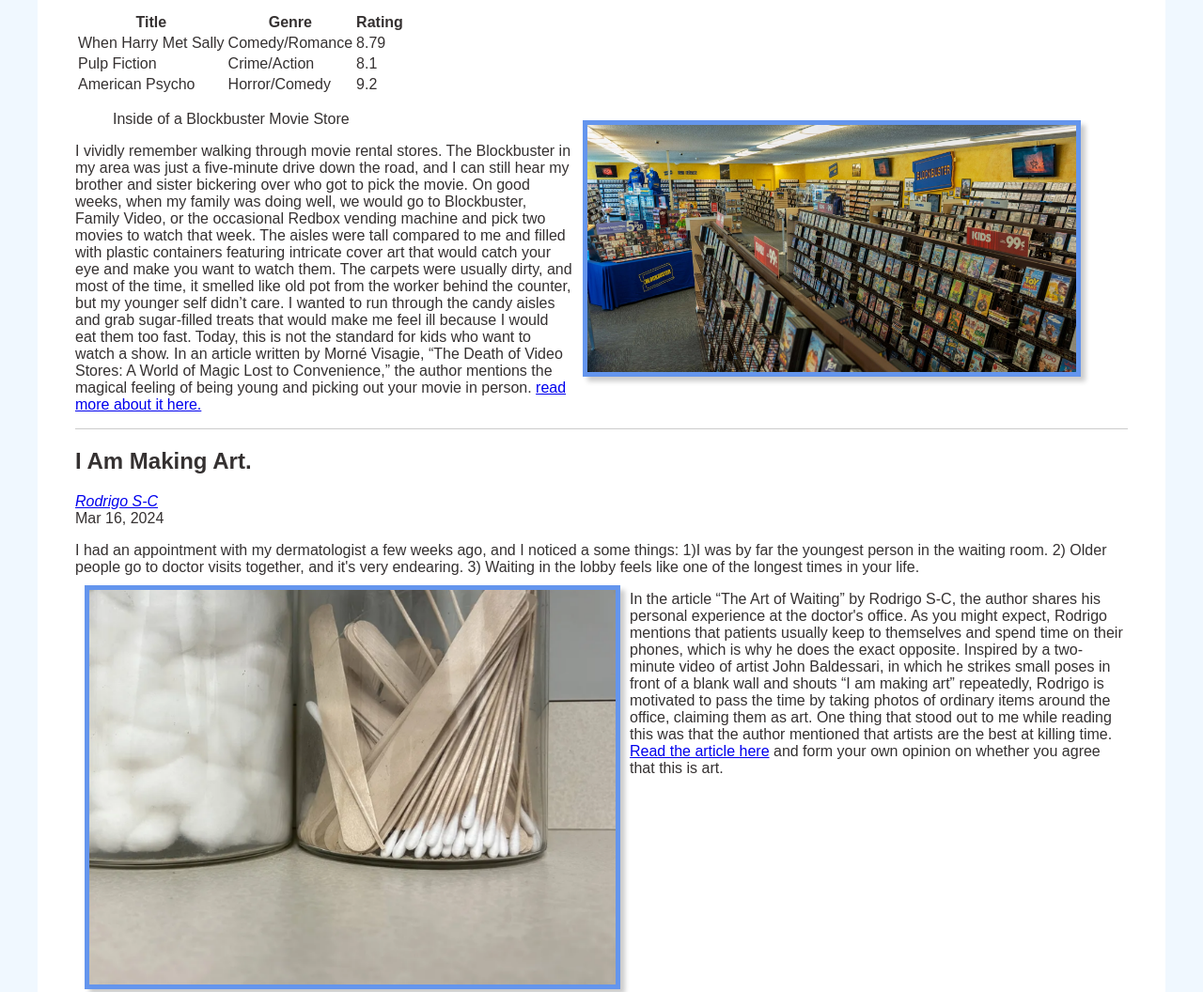
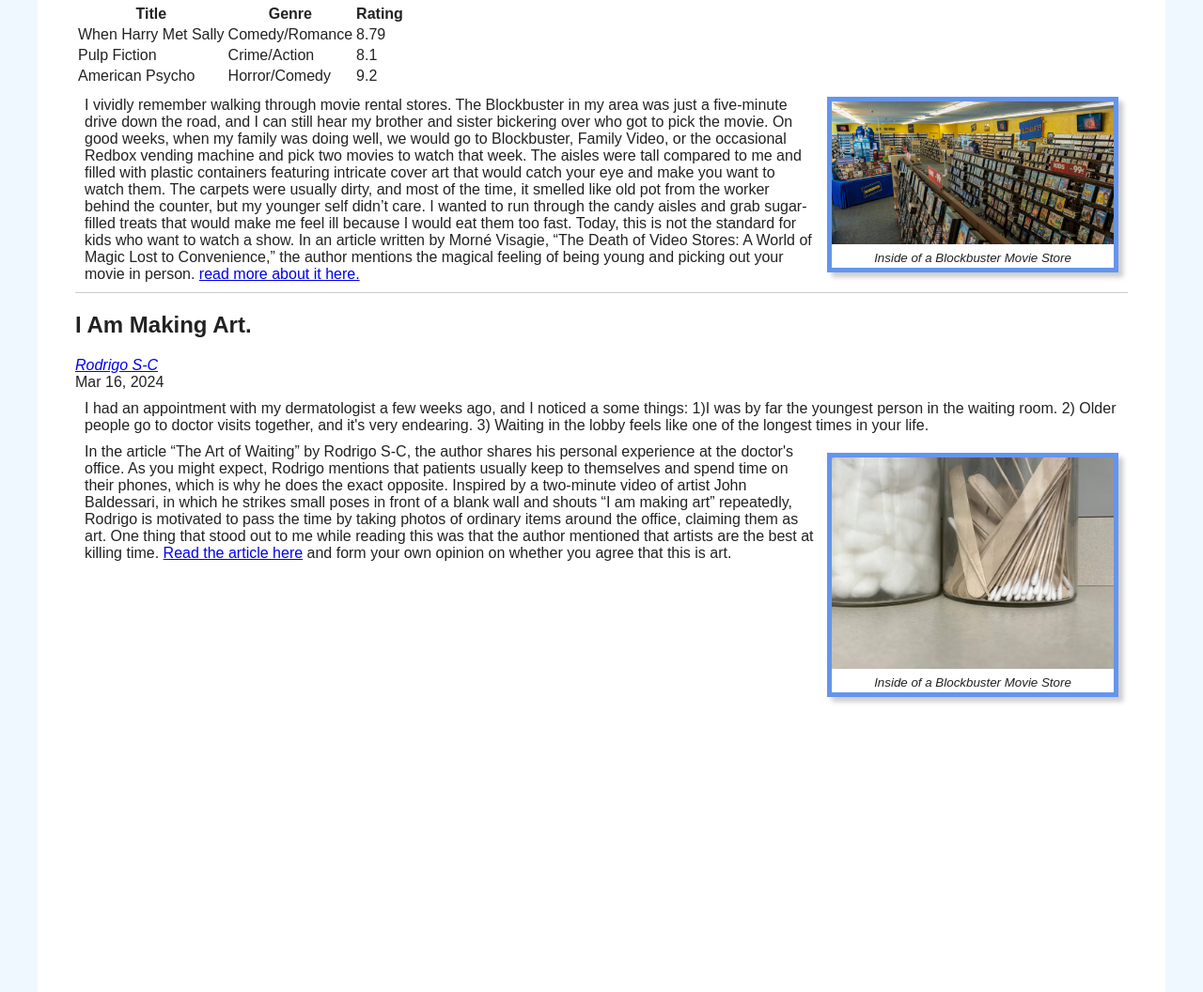
Before and after one commit to merimcginnis/mi349_blog, a plain HTML site: page index.html in a window 1280 px wide. Shown: the part 407-1463 px from the top of the page at 94% size. Drawn offline with Linux system fonts and the light colour scheme.

Commit message:
fixing floated images

```diff
--- a/index.html
+++ b/index.html
@@ -45,7 +45,7 @@
                 </tr>
             </table>
             <figure>
-                <img class="float-right" src="images/blockbuster.jpg" alt="Inside of a Blockbuster movie store" width="50%">
+                <img src="images/blockbuster.jpg" alt="Inside of a Blockbuster movie store" width="50%">
                 <figcaption>Inside of a Blockbuster Movie Store</figcaption>
             </figure>
             <p>I vividly remember walking through movie rental stores. The Blockbuster in my area was just a five-minute drive down the road, and I can still hear my brother and sister bickering over who got to pick the movie. On good weeks, when my family was doing well, we would go to Blockbuster, Family Video, or the occasional Redbox vending machine and pick two movies to watch that week. The aisles were tall compared to me and filled with plastic containers featuring intricate cover art that would catch your eye and make you want to watch them. The carpets were usually dirty, and most of the time, it smelled like old pot from the worker behind the counter, but my younger self didn’t care. I wanted to run through the candy aisles and grab sugar-filled treats that would make me feel ill because I would eat them too fast. Today, this is not the standard for kids who want to watch a show. In an article written by Morné Visagie, “The Death of Video Stores: A World of Magic Lost to Convenience,” the author mentions the magical feeling of being young and picking out your movie in person. <a href="https://medium.com/@mornevisagie/the-death-of-video-stores-a-world-of-magic-lost-to-convenience-b2c9c44f2423"> read more about it here.</a></p>
@@ -56,7 +56,10 @@
             <address class="author"><a href="https://medium.com/full-frame/the-art-of-waiting-d2cafdbcd635">Rodrigo S-C</a></address>
             <time datetime="2024-03-16" title="December 6, 2022">Mar 16, 2024</time>
             <p>I had an appointment with my dermatologist a few weeks ago, and I noticed a some things: 1)I was by far the youngest person in the waiting room. 2) Older people go to doctor visits together, and it's very endearing. 3) Waiting in the lobby feels like one of the longest times in your life.
-            <img class="float-left" src="images/cotton.png" alt="Picture of Q-tips and Cotton swabs" width="50%">
+            <figure>
+                <img src="images/cotton.png" alt="Picture of Q-tips and Cotton swabs" width="50%">
+                <figcaption>Inside of a Blockbuster Movie Store</figcaption>
+            </figure>
             <p>In the article “The Art of Waiting” by Rodrigo S-C, the author shares his personal experience at the doctor's office. As you might expect, Rodrigo mentions that patients usually keep to themselves and spend time on their phones, which is why he does the exact opposite. Inspired by a two-minute video of artist John Baldessari, in which he strikes small poses in front of a blank wall and shouts “I am making art” repeatedly, Rodrigo is motivated to pass the time by taking photos of ordinary items around the office, claiming them as art. One thing that stood out to me while reading this was that the author mentioned that artists are the best at killing time. <a href="https://medium.com/full-frame/the-art-of-waiting-d2cafdbcd635">Read the article here</a> and form your own opinion on whether you agree that this is art.</p>
         </article>
     </main>
--- a/style.css
+++ b/style.css
@@ -7,7 +7,7 @@ body {
     font-family: Arial, Helvetica, sans-serif;
     margin: 40px;
     padding: 40px;
-    color: rgb(53, 49, 49);
+    color: #222;
     background-color: white;
     border-top: 10px solid cornflowerblue;
     background-color: #ffffff;
@@ -38,7 +38,6 @@ nav {
         }
       }
     }
-}
 
 h1 {
     font-size: 3em;
@@ -49,6 +48,7 @@ h1 {
 p {
     font-size: 1em;
     font-weight: 200;
+    margin: 10px;
 }
 
 blog {
@@ -59,16 +59,22 @@ blog {
     border-top: 1px solid #ccc;
 }
 
-.float-right {
-    float: right;
+figure {
     margin: 10px;
     border: 5px solid cornflowerblue;
     box-shadow: 5px 5px 5px #ccc;
+    width: 300px;
+    text-align: center;
+    float: right;
 }
 
-.float-left {
-    float: left;
-    margin: 10px;
-    border: 5px solid cornflowerblue;
-    box-shadow: 5px 5px 5px #ccc;
+figure img {
+    width: 100%;
+    height: auto;
 }
+
+figcaption {
+    font-size: smaller;
+    font-style: italic;
+    padding: 3px;
+  }
```
